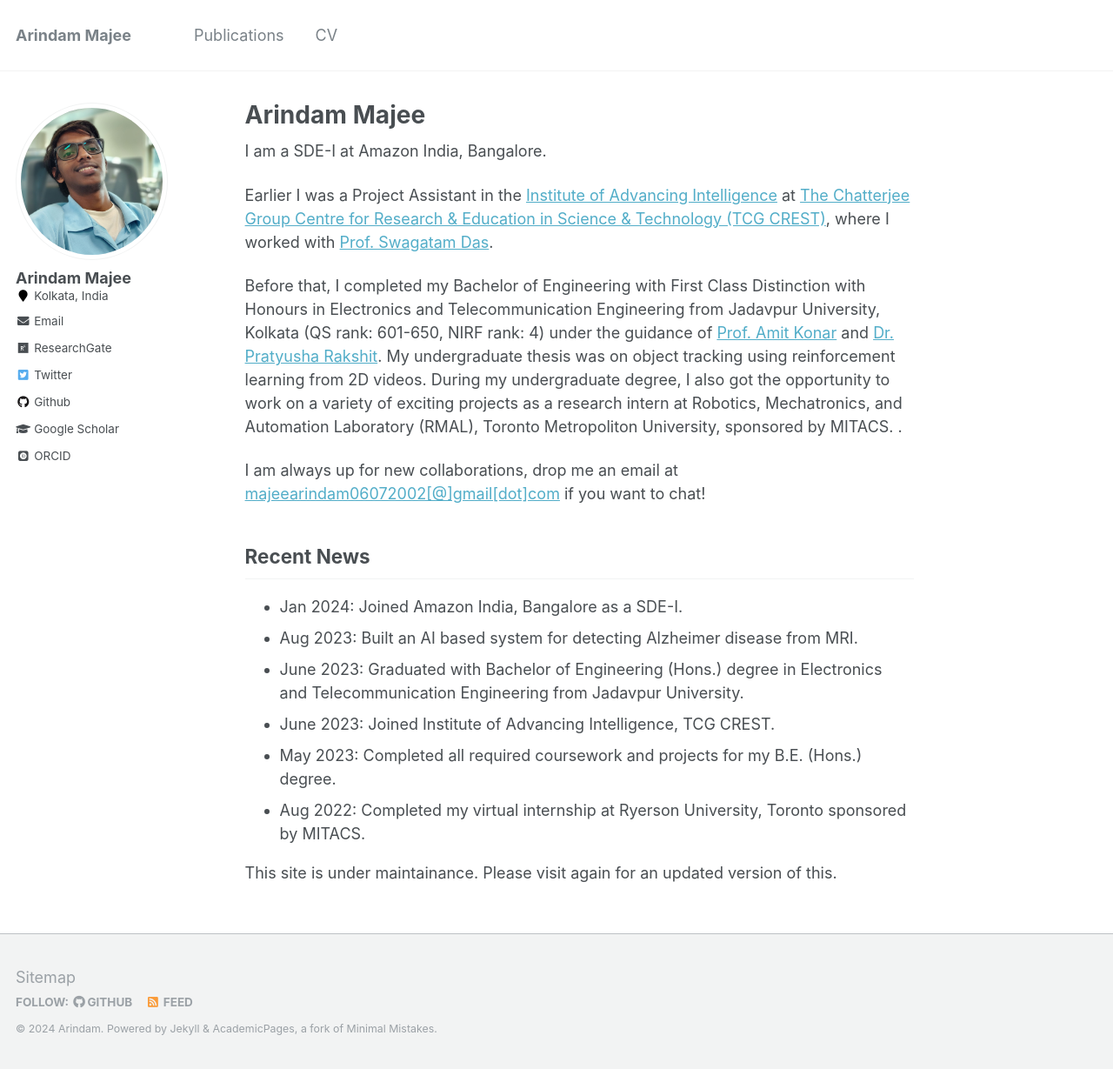
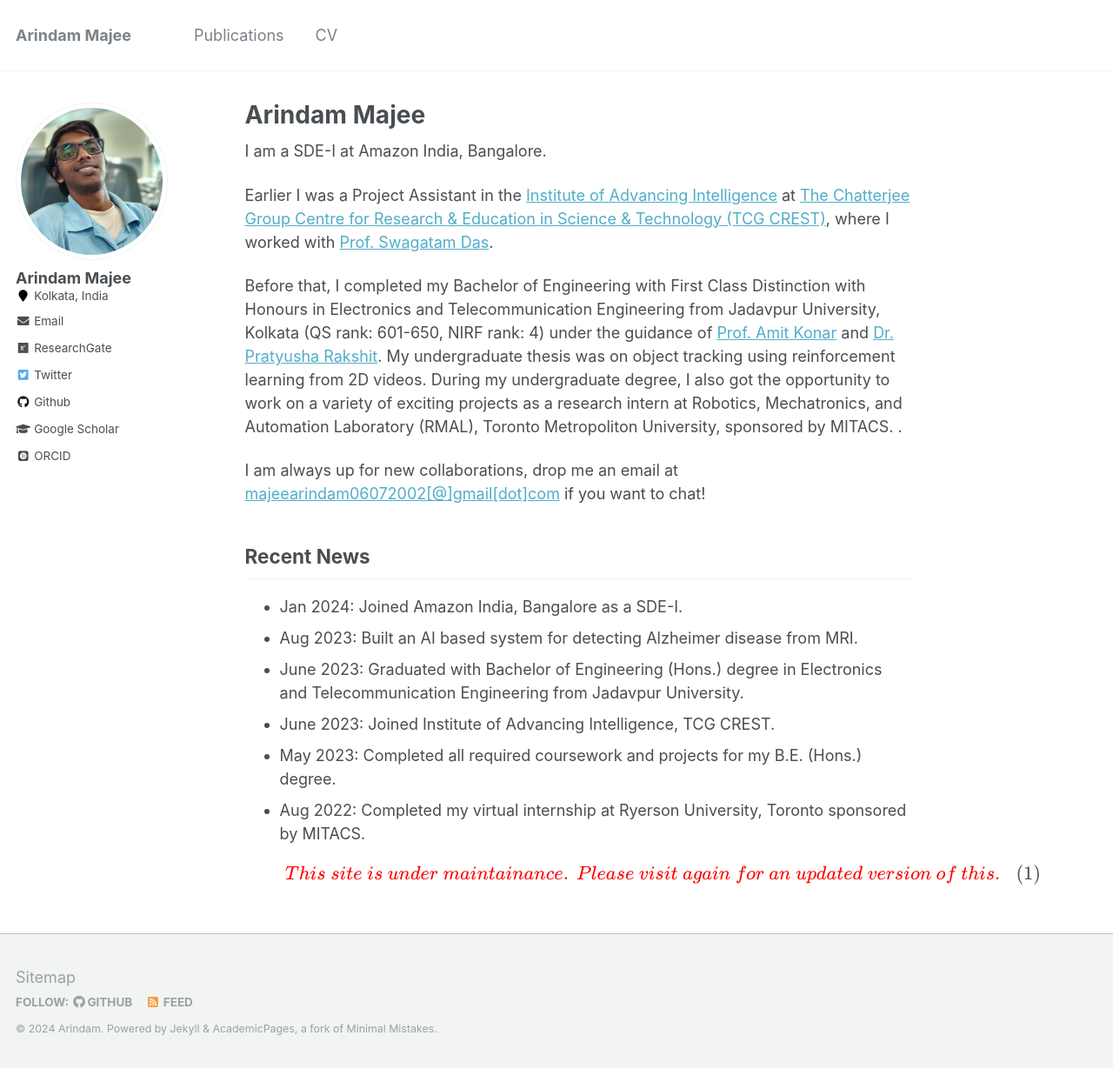
Before and after one commit to arindammajee/arindammajee.github.io, a Jekyll site: the page built from _pages/about.md, in a window 1280 px wide and 1229 px high. Shown: the whole window at 87% size. Built offline with Jekyll 4.4.1, drawn with Linux system fonts in a browser that asks for light colours; some web fonts are replaced; formulas are drawn with MathJax 3.

Commit message:
Update about.md

```diff
--- a/_pages/about.md
+++ b/_pages/about.md
@@ -26,4 +26,4 @@ I am always up for new collaborations, drop me an email at [majeearindam06072002
 - Aug 2022: Completed my virtual internship at Ryerson University, Toronto sponsored by MITACS.
 
 
-This site is under maintainance. Please visit again for an updated version of this.
+$${\color{red}This \space site \space is \space under \space maintainance. \space Please \space visit \space again \space for \space an \space updated \space version \space of \space this.}$$
```
